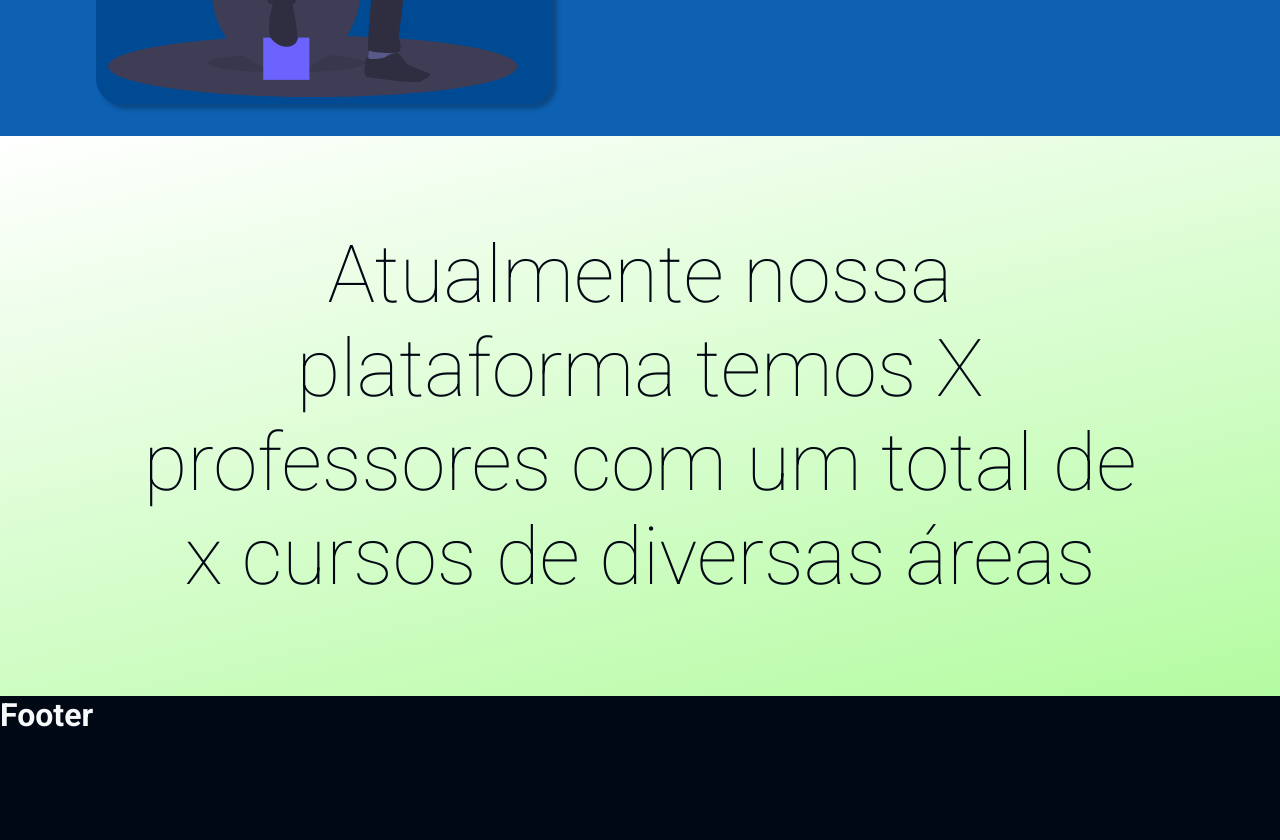
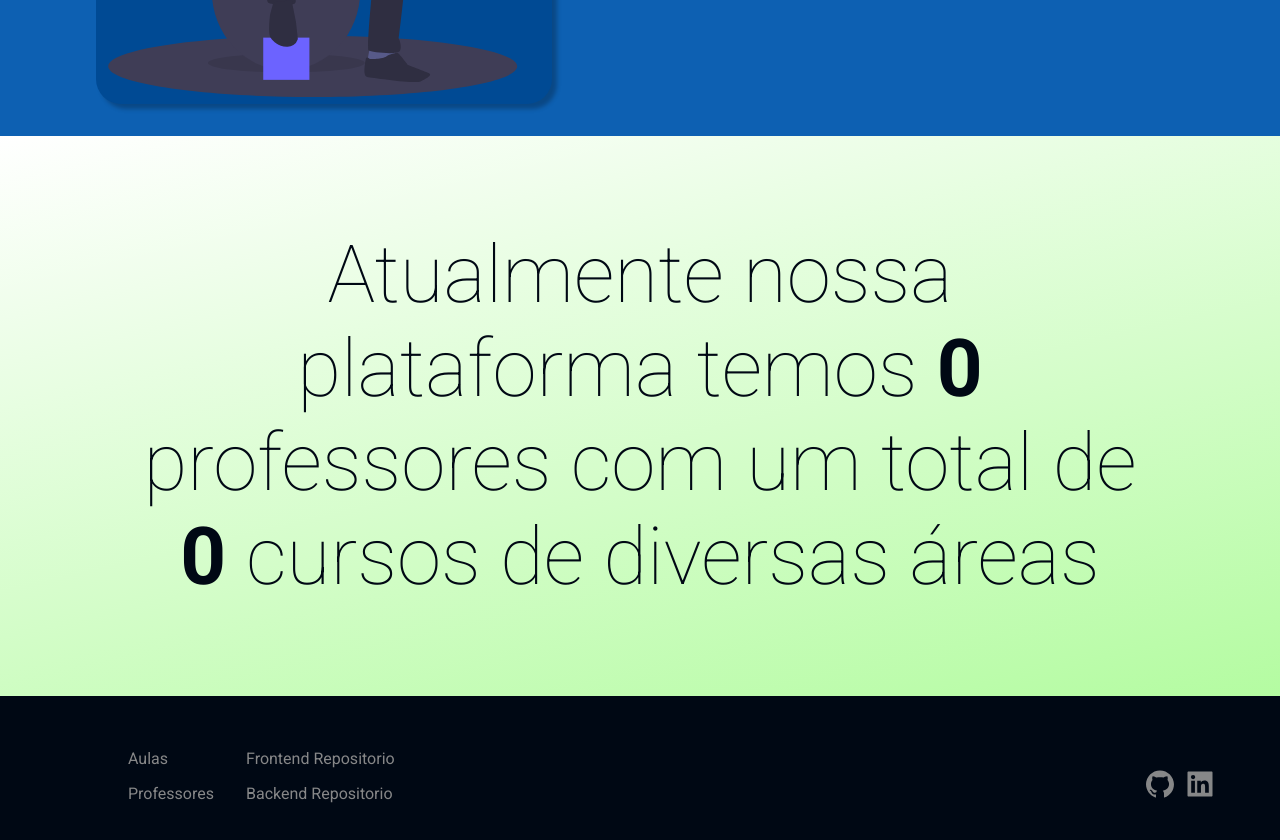
Before and after one commit to joaopedroalb/aulaki-frontend, a Next.js app: page / in a window 1280 px wide. Shown: the part 1820-2660 px from the top of the page. Built offline with nearby package versions, Linux system fonts and the light colour scheme; no server answers; a web font is replaced by a local one.

Commit message:
feat: add styles and links in footer component

```diff
--- a/src/components/Footer/index.tsx
+++ b/src/components/Footer/index.tsx
@@ -1,9 +1,32 @@
-import {FooterBg} from './styles'
+import {FooterBg,LinksContainer,ColumnLink,IconsContainer} from './styles'
+
+import {AiOutlineGithub,AiFillLinkedin} from 'react-icons/ai'
+import Link from 'next/link'
 
 export default function Footer() {
   return (
     <FooterBg>
-        <h1>Footer</h1>
+        <LinksContainer>
+          <ColumnLink>
+            <Link href="/aulas"><p>Aulas</p></Link>
+            <Link href="/professores"><p>Professores</p></Link>
+          </ColumnLink>
+
+          <ColumnLink>
+          <Link href="https://github.com/joaopedroalb/aulaki-frontend"><p>Frontend Repositorio</p></Link>
+          <Link href="https://github.com/joaopedroalb/aulaki-backend"><p>Backend Repositorio</p></Link>
+          </ColumnLink>
+        </LinksContainer>
+
+        <IconsContainer>
+          <Link href="https://github.com/joaopedroalb">
+            <AiOutlineGithub size={32}/>
+          </Link>
+
+          <Link href="https://www.linkedin.com/in/jo%C3%A3o-pedro-albuquerque-3047551b9/">
+            <AiFillLinkedin size={32}/>
+          </Link>
+        </IconsContainer>
     </FooterBg>
   )
 }
--- a/src/components/Footer/styles.ts
+++ b/src/components/Footer/styles.ts
@@ -5,4 +5,42 @@ export const FooterBg = styled.footer`
     min-height: 20vh;
     background-color: var(--black);
     color: var(--white);
+    display: flex;
+    align-items: center;
+    justify-content: space-between;
+    padding: 0 5% 0 10%;
+    color: #868788;
 `
+
+export const LinksContainer = styled.div`
+    display: flex;
+    gap: 2rem;
+`
+
+export const ColumnLink = styled.div`
+    display: flex;
+    flex-direction: column;
+    gap: 1rem;
+    p{
+        cursor: pointer;
+        transition: 400ms;
+        &:hover{
+            color: var(--white);
+        }
+    }
+`
+
+export const IconsContainer = styled.div`
+    align-self: flex-end;
+    display: flex;
+    gap: .5rem;
+    margin-bottom: 3.5rem;
+
+    svg{
+        color: #868788;
+        transition: 400ms;
+        &:hover{
+            color: var(--white);
+        }
+    }
+`
--- a/src/pages/index.tsx
+++ b/src/pages/index.tsx
@@ -9,12 +9,33 @@ import Image from 'next/image'
 import StudantImage from '../../public/studantImage.svg'
 import TeacherImage from '../../public/teacherImageChoose.svg'
 import AboutImg from '../../public/aboutLogo.svg'
-import { useState } from 'react'
+import { useEffect, useState } from 'react'
 import Link from 'next/link'
 import Footer from '../components/Footer'
 
+const BASE_URL_TEACHER = 'http://localhost:9090/teacher'
+const BASE_URL_LESSON = "http://localhost:9090/class"
+
 const Home: NextPage = () => {
   const [isStudent, setIsStudant] = useState(true)
+  const [teachersCount,setTeachersCount] = useState(0)
+  const [lessonsCount,setLessonsCount] = useState(0)
+
+  const getCountsData = async() =>{
+    const resTeacher = await fetch(BASE_URL_TEACHER)
+    const dataTeacher = await resTeacher.json()
+
+    setTeachersCount(dataTeacher.length)
+
+    const resLesson = await fetch(BASE_URL_LESSON)
+    const dataLesson = await resLesson.json()
+
+    setLessonsCount(dataLesson.length)
+  }
+
+  useEffect(()=>{
+    getCountsData()
+  },[])
 
   const ChooseSectionRender = () =>{
     if(isStudent)
@@ -83,7 +104,9 @@ const Home: NextPage = () => {
       {ChooseSectionRender()}
       <InfoLessonsAndTeacherContainer>
         <p>
-          Atualmente nossa plataforma temos X professores com um total de x cursos de diversas áreas
+          Atualmente nossa plataforma temos <strong>{teachersCount}</strong> professores
+          com um total de <strong>{lessonsCount} </strong>
+          cursos de diversas áreas
         </p>
       </InfoLessonsAndTeacherContainer>
       <Footer/>
--- a/src/styles/HomeStyle.ts
+++ b/src/styles/HomeStyle.ts
@@ -104,7 +104,7 @@ export const ChooseBtnContainer = styled.div`
     gap: 1rem;
 `
 
-export const InfoLessonsAndTeacherContainer = styled.div`
+export const InfoLessonsAndTeacherContainer = styled.section`
     background: hsla(0, 0%, 100%, 1);
     background: linear-gradient(283deg,hsl(0deg 0% 100%) 0%,hsl(107deg 99% 66% / 53%) 100%);
     background: -moz-linear-gradient(283deg,hsl(0deg 0% 100%) 0%,hsl(107deg 99% 66% / 53%) 100%);
```
